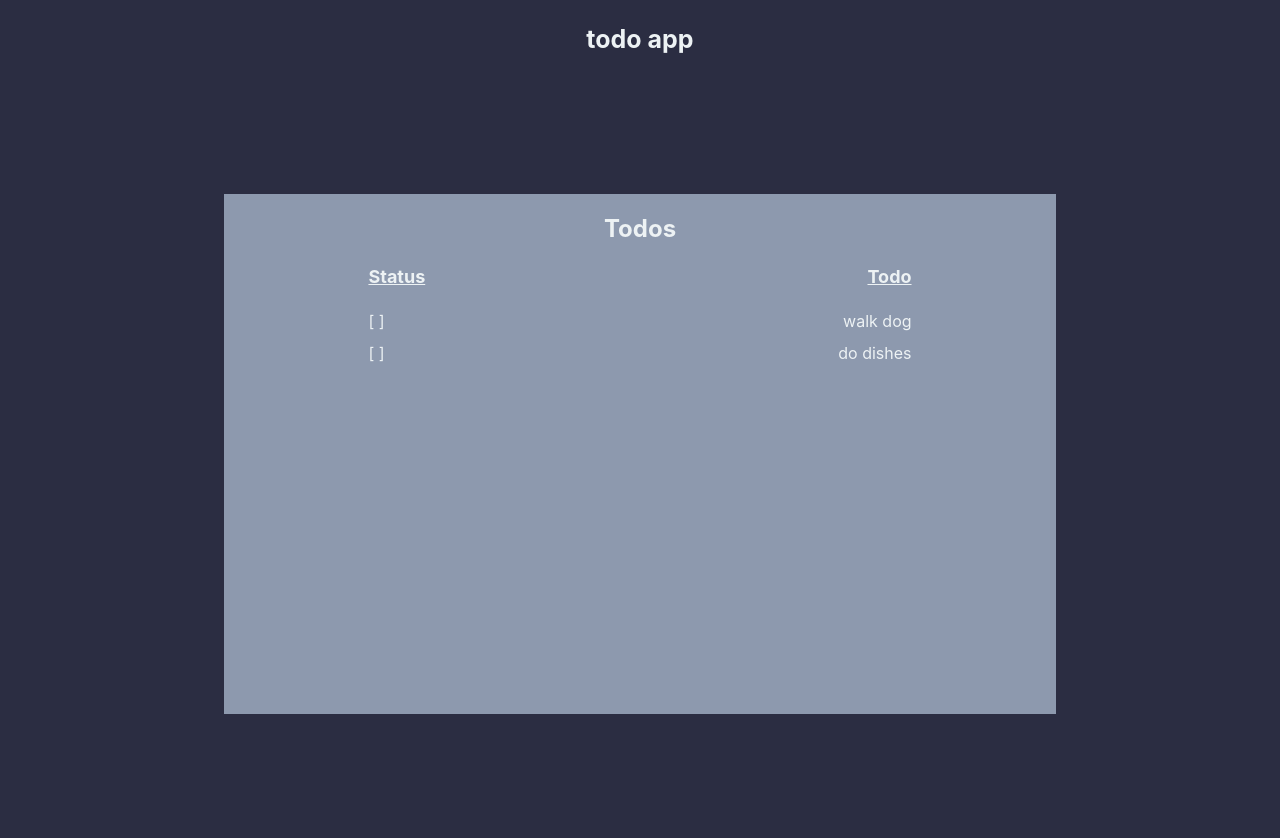
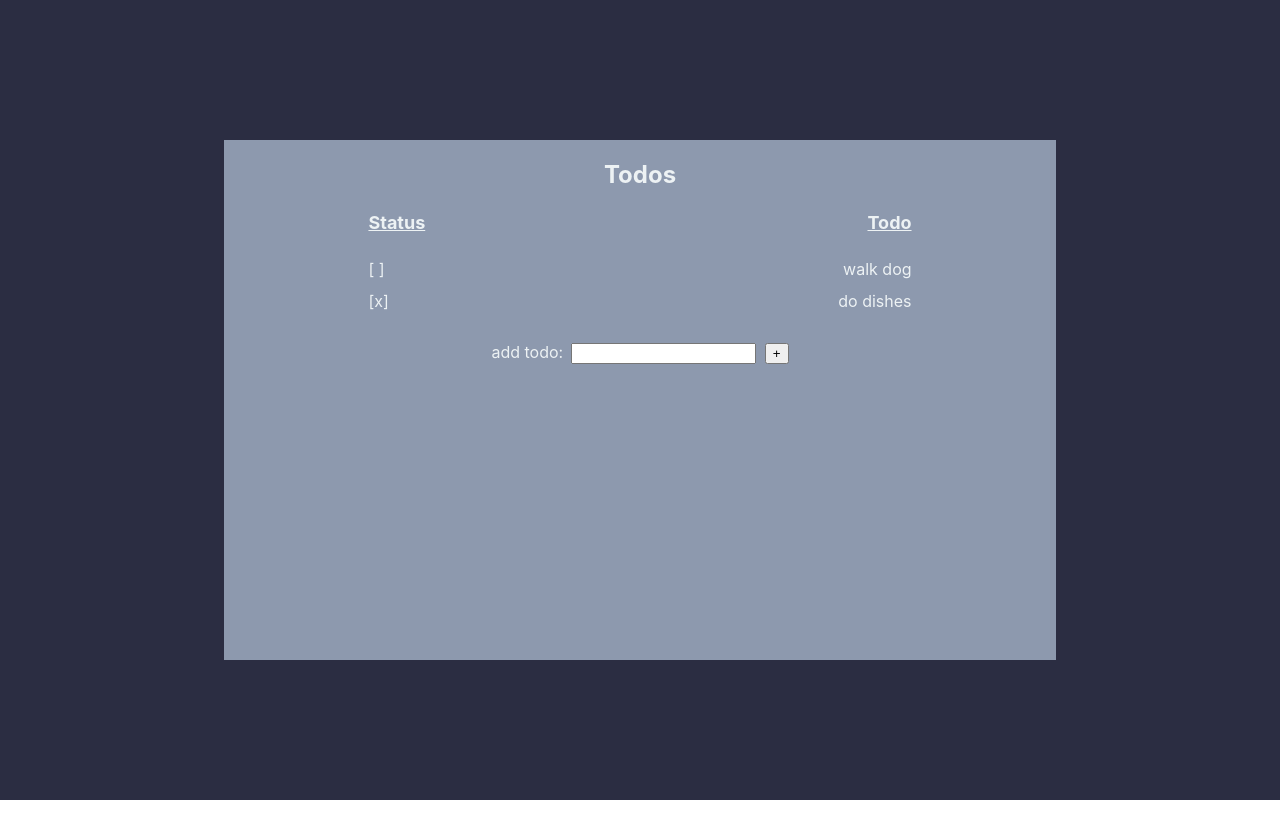
Before and after one commit to sydneywalcoff/nuArch, a React (Create React App) app in the folder client/: page / in a window 1280 px wide. Shown: the top 838 px of the page. After the commit the page ends 800 px from the top, so only its background shows below. Built offline with nearby package versions, Linux system fonts and the light colour scheme.

Commit message:
added status handler to correctly show fake checkbox for completed status, added form basics

```diff
--- a/client/src/App.css
+++ b/client/src/App.css
@@ -48,3 +48,13 @@ tr {
   justify-content: space-between;
   padding-bottom: 2%;
 }
+
+form {
+  text-align: center;
+  margin-top: 2%;
+}
+
+form input {
+  margin-right: 1%;
+  margin-left: 1%;
+}
--- a/client/src/App.js
+++ b/client/src/App.js
@@ -12,29 +12,40 @@ function App() {
     },
   ];
 
+  const statusHandler = (todo) => {
+    if(todo.completed === false) return '[ ]';
+    else return '[x]'
+  };
+
   return (
-        <div className="wrapper">
-            <header className="header">
-                <h1>todo app</h1>
-            </header>
-            <main>
+    <main className="wrapper">
       <div className="todo-container">
         <h2 className="container-title">Todos</h2>
         <table>
+          <thead>
             <tr>
               <th scope="col">Status</th>
               <th scope="col">Todo</th>
             </tr>
-                        {todos.map((todo) => (
-                            <tr>
-                                <td>{todo.status === true ? '[x]' : '[ ]'}</td>
+          </thead>
+          <tbody>
+            {todos.map((todo, i) => (
+              <tr key={i}>
+                <td>
+                  {statusHandler(todo)}
+                </td>
                 <td>{todo.todo}</td>
               </tr>
             ))}
+          </tbody>
         </table>
+        <form action="submit">
+          <label htmlFor="input">add todo:</label>
+          <input name="input" type="text" />
+          <button type="submit">+</button>
+        </form>
       </div>
     </main>
-        </div>
   );
 }
 
```
Lines whose indentation alone changed are shown as unchanged.
